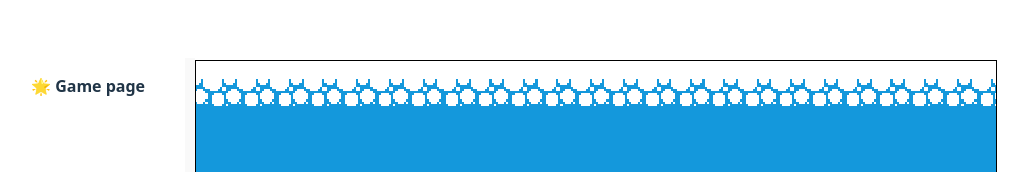
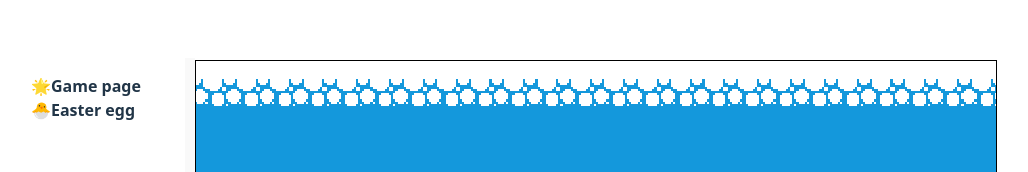
Before and after one commit to williamhuang1261/csgames-web, a React app in the folder frontend/: page / in a window 1280 px wide. Shown: the part 139-311 px from the top of the page, without its empty margins (9-1037 px from the left). Built offline with nearby package versions, Linux system fonts and the light colour scheme; the HTML template or start-up script is replaced by a standard one.

Commit message:
drag done

```diff
--- a/frontend/src/App.tsx
+++ b/frontend/src/App.tsx
@@ -4,6 +4,7 @@ import {useEffect, useState} from "react";
 
 function App() {
     const [x, setX] = useState(150);
+    let lastX = x;
 
     useEffect(() => {
         const dragEnter = (e: DragEvent) => {
@@ -18,6 +19,7 @@ function App() {
     useEffect(() => {
         const dragFn = (e: DragEvent) => {
             setX(e.x - 32)
+            lastX = x;
         }
 
         document.addEventListener('drag', dragFn)
@@ -38,15 +40,13 @@ function App() {
     }, []);
 
 
-
-
     return (
         <div className={"app-layout"}>
             <ul className={"text-buttons"} style={{
                 width: x,
             }}>
-                <li className={""}>🌟 Game page</li>
-                {x <= 100 && (<li className={""}>🐣 Easter egg</li>)}
+                <li className={""}>{`🌟${lastX >= 100 ? "Game page" : ""}`}</li>
+                <li className={""}>{`🐣${lastX >= 100 ? "Easter egg" : ""}`}</li>
             </ul>
             <div className={"game-layout"}>
                 <div className={"drag-bar"} draggable={true}></div>
```
